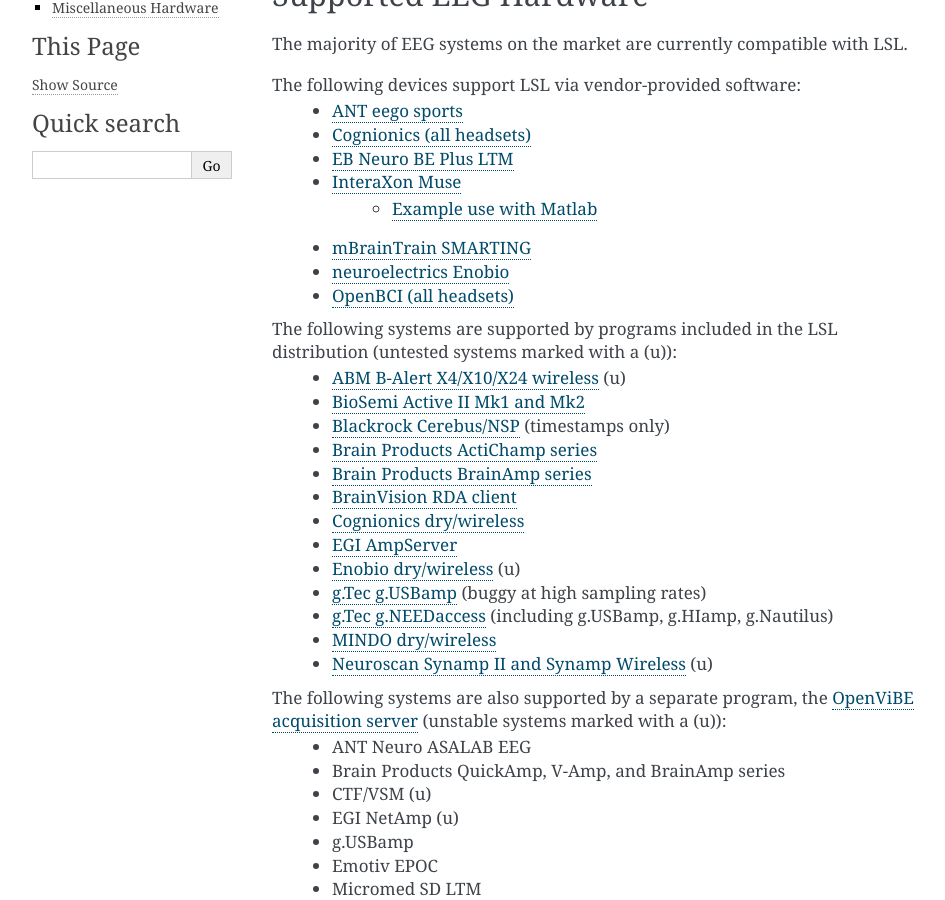
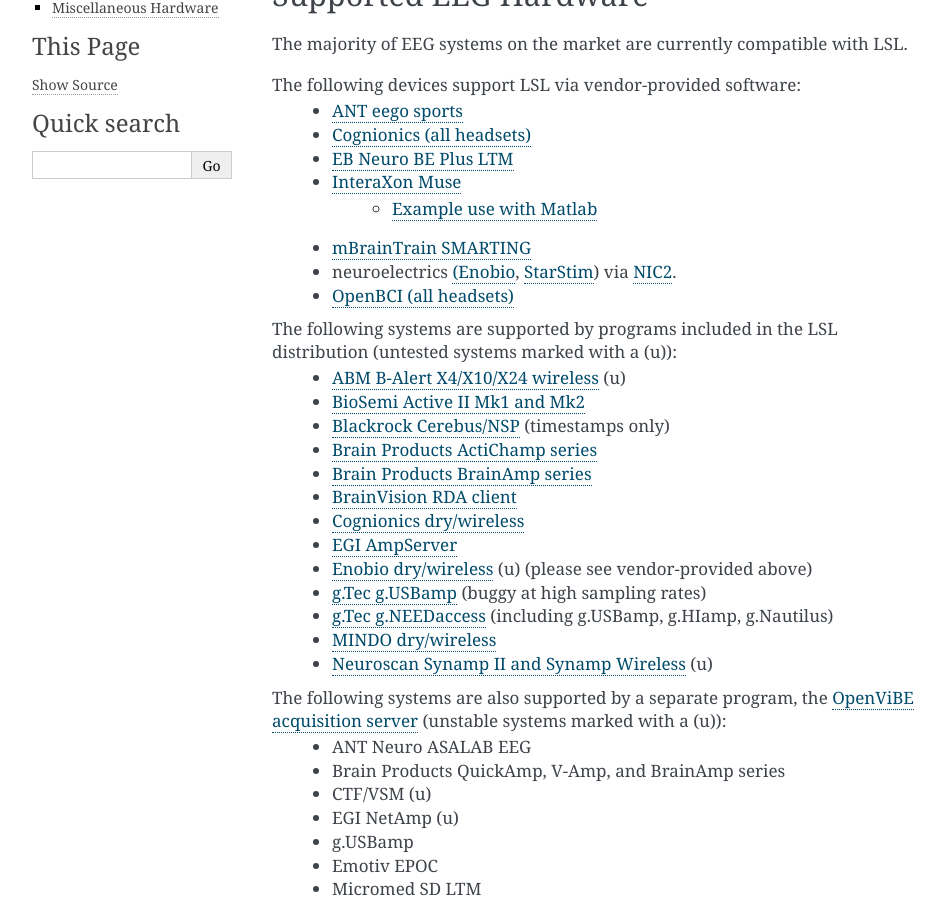
Before and after one commit to sccn/labstreaminglayer, a Sphinx documentation site: the page built from docs/info/supported_devices.rst, in a window 1280 px wide and 900 px high, scrolled down 391 px. Shown: the whole window, without its empty margins (148-1093 px from the left). Built offline with Sphinx 7.4.7, drawn with Linux system fonts in a browser that asks for light colours.

Commit message:
docs: more info about enobio to supported_devices

```diff
--- a/docs/info/supported_devices.rst
+++ b/docs/info/supported_devices.rst
@@ -16,7 +16,7 @@
   * `InteraXon Muse <http://www.choosemuse.com/>`__
       * `Example use with Matlab <matlab_example_with_muse>`__
   * `mBrainTrain SMARTING <http://www.mbraintrain.com/smarting/>`__
-  * `neuroelectrics Enobio <http://www.neuroelectrics.com/products/enobio/>`__
+  * neuroelectrics `(Enobio <http://www.neuroelectrics.com/products/enobio/>`__, `StarStim <https://www.neuroelectrics.com/solutions/starstim>`__) via `NIC2 <https://www.neuroelectrics.com/solution/software-integrations/nic2>`__.
   * `OpenBCI (all headsets) <http://docs.openbci.com/software/06-labstreaminglayer>`__
 
 The following systems are supported by programs included in the LSL distribution (untested systems marked with a (u)):
@@ -28,7 +28,7 @@
   * `BrainVision RDA client <https://github.com/labstreaminglayer/App-BrainProducts>`__
   * `Cognionics dry/wireless <https://github.com/labstreaminglayer/App-Cognionics>`__
   * `EGI AmpServer <https://github.com/labstreaminglayer/App-EGIAmpServer>`__
-  * `Enobio dry/wireless <https://github.com/labstreaminglayer/App-Enobio>`__ (u)
+  * `Enobio dry/wireless <https://github.com/labstreaminglayer/App-Enobio>`__ (u) (please see vendor-provided above)
   * `g.Tec g.USBamp <https://github.com/labstreaminglayer/App-g.Tec/tree/master/g.USBamp>`__ (buggy at high sampling rates)
   * `g.Tec g.NEEDaccess <https://github.com/labstreaminglayer/App-g.Tec/tree/master/g.NEEDaccess>`__ (including g.USBamp, g.HIamp, g.Nautilus)
   * `MINDO dry/wireless <https://github.com/labstreaminglayer/App-MINDO>`__
```
